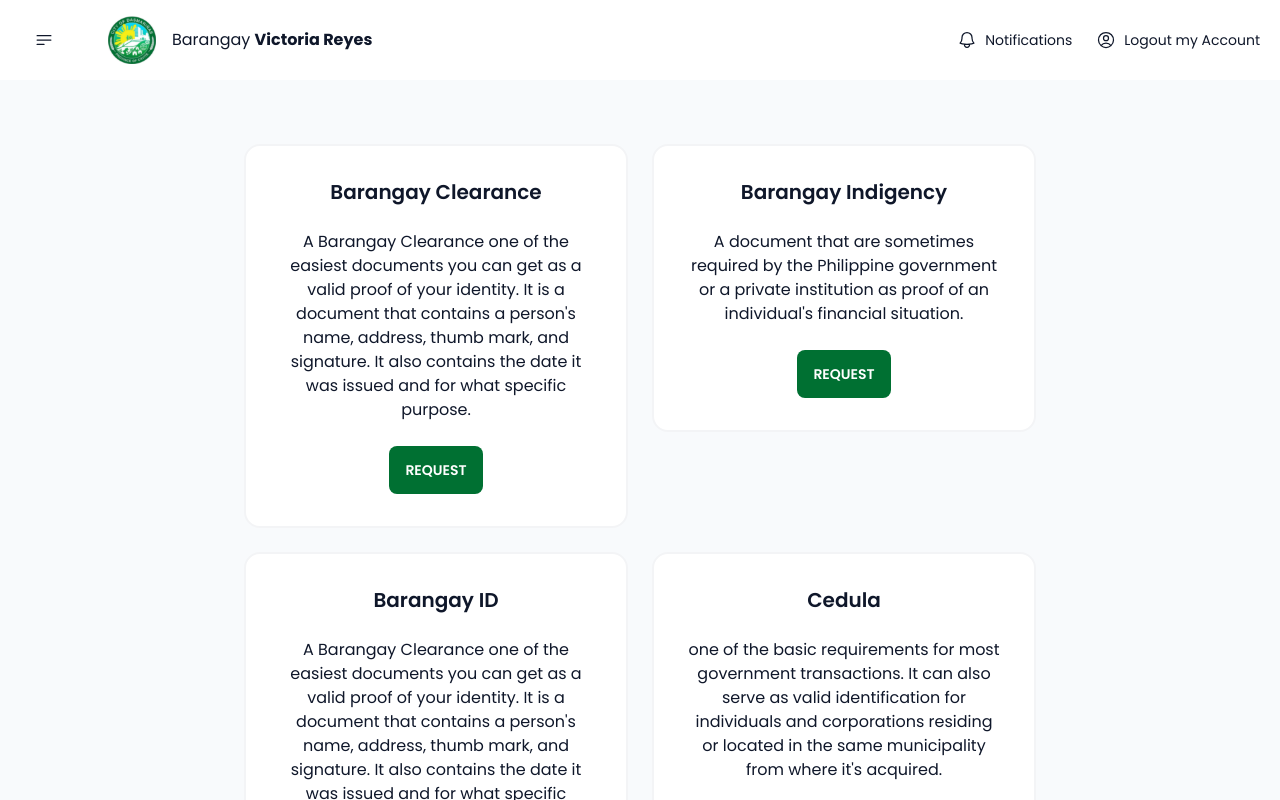
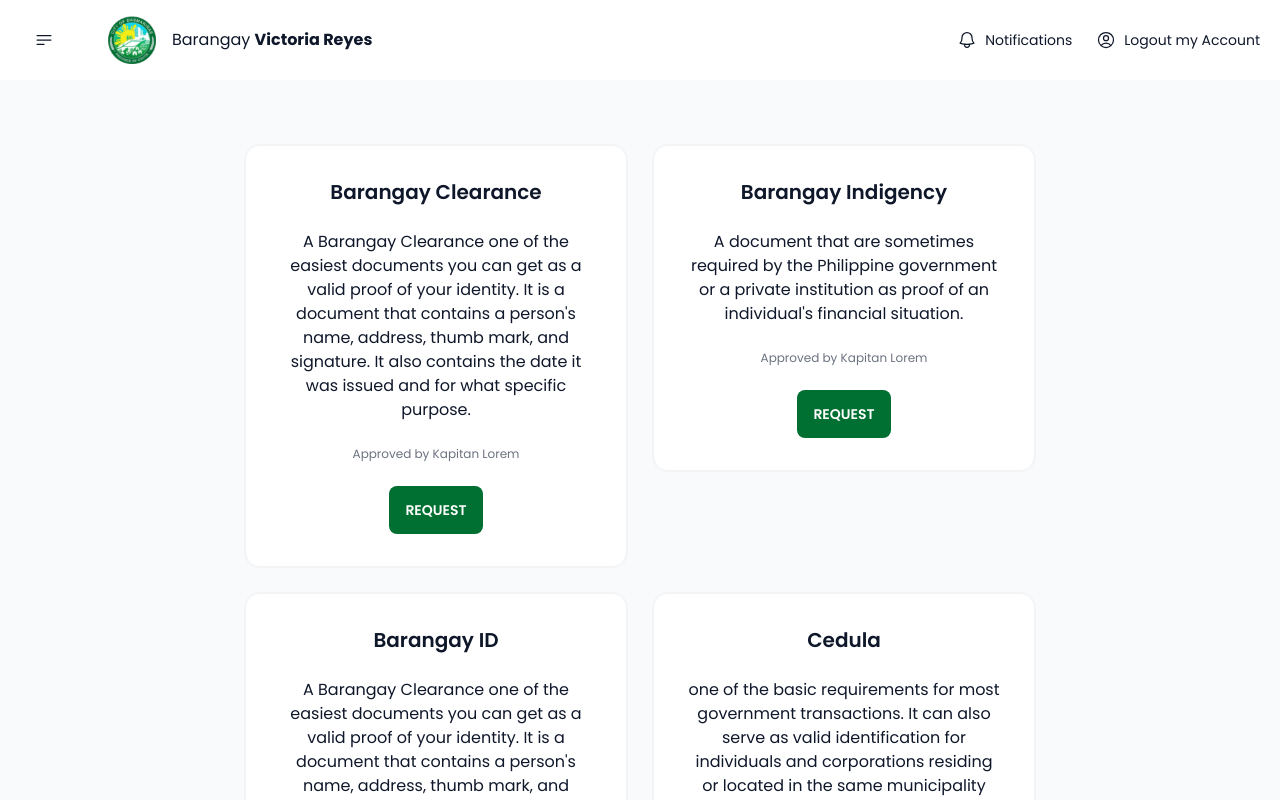
Before and after one commit to jazztinecruz/victoria-reyes, a Next.js app: page /1/documents in a window 1280 px wide. Built offline with nearby package versions, Linux system fonts and the light colour scheme.

Commit message:
Add temporary kapitan in document

```diff
--- a/app/(user)/[userId]/documents/page.tsx
+++ b/app/(user)/[userId]/documents/page.tsx
@@ -38,6 +38,9 @@ const Documents = () => {
             <div className="card-body gap-6">
               <h2 className="card-title justify-center">{document.name}</h2>
               <p>{document.description}</p>
+              <span className="text-xs text-gray-500">
+                Approved by Kapitan Lorem
+              </span>
               <div className="card-actions justify-center">
                 <button
                   onClick={() => setOpenRequestModal(!openRequestModal)}
```
